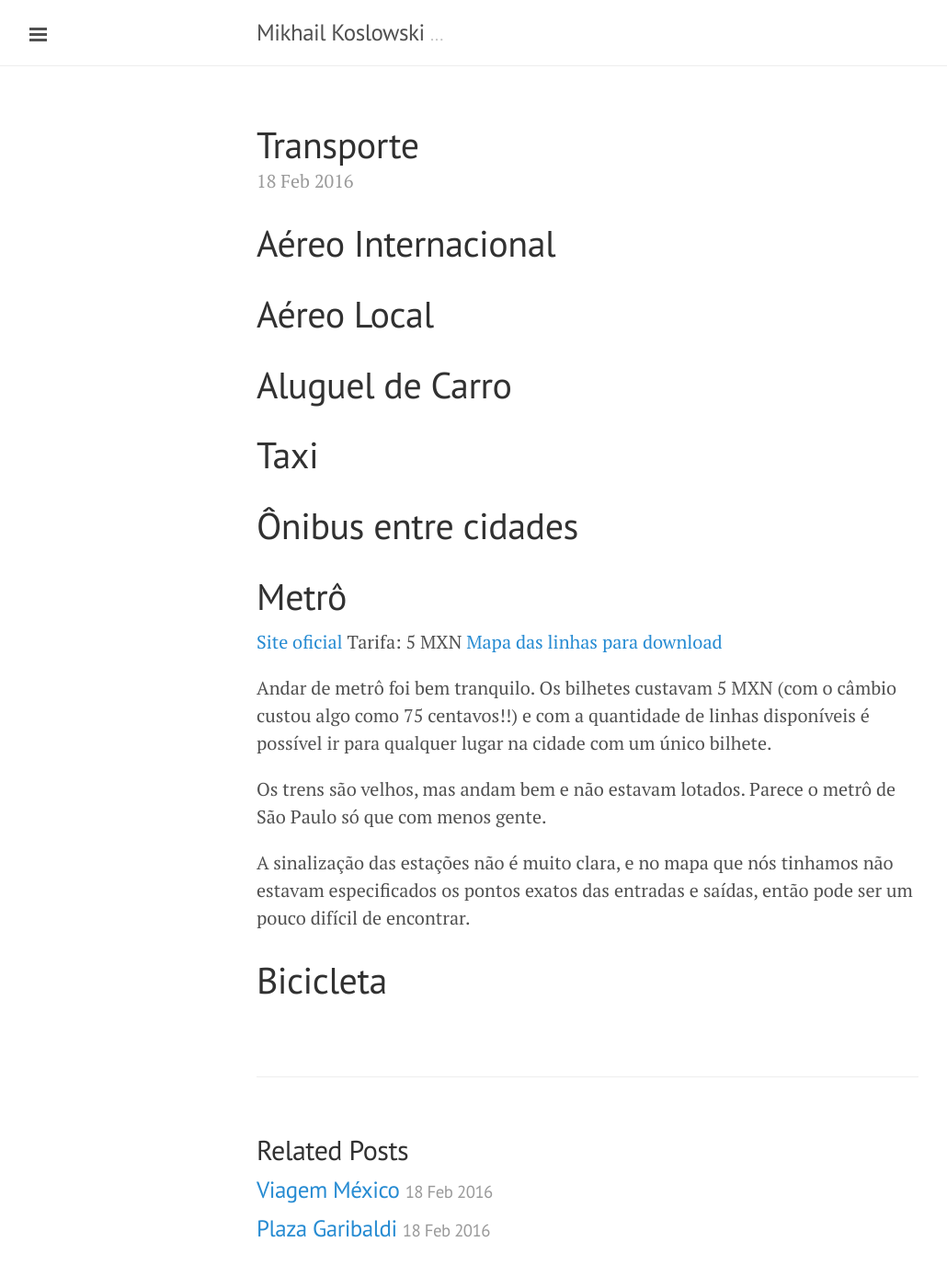
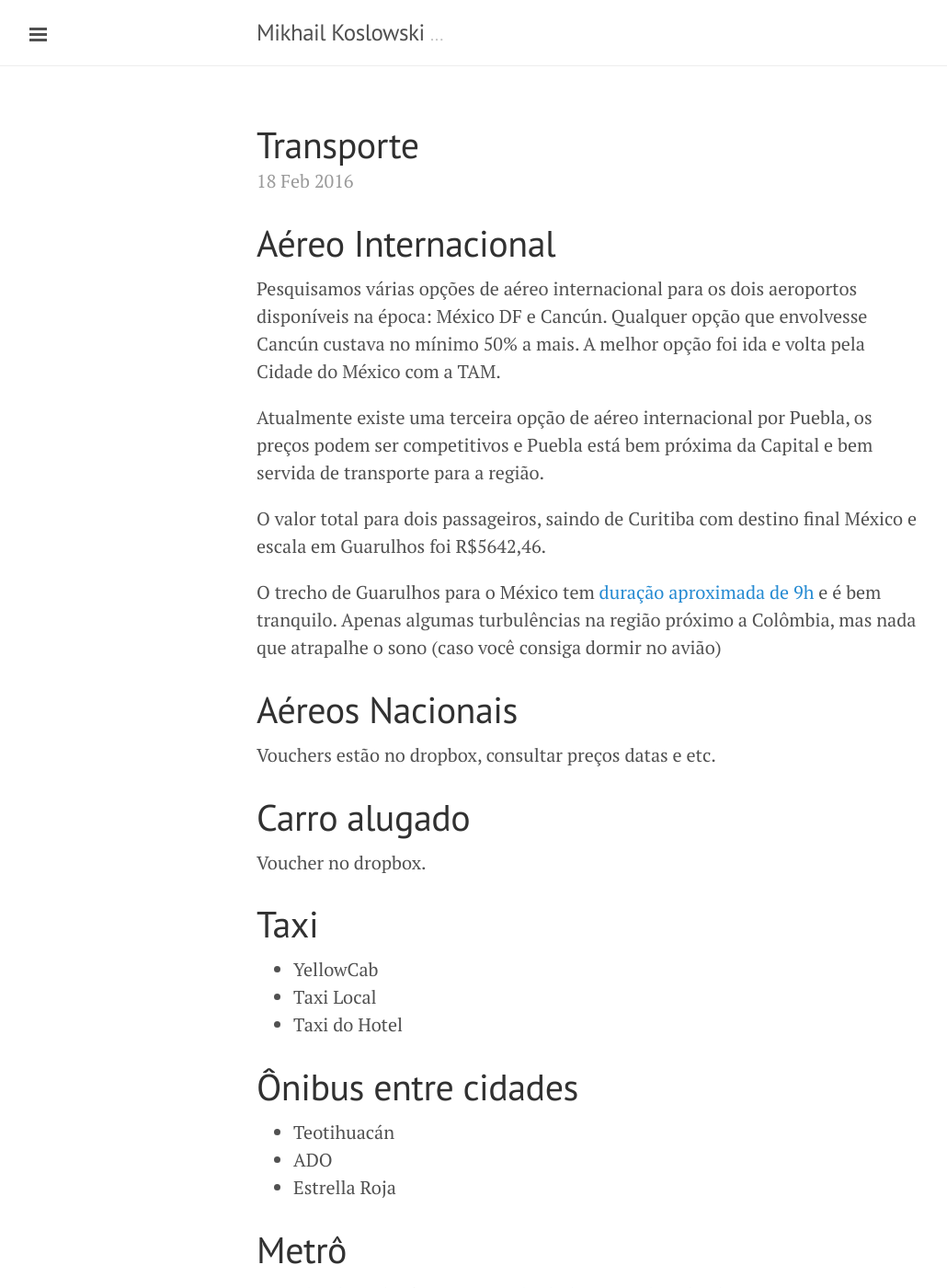
Before and after one commit to MikhailKoslowski/MikhailKoslowski.github.io, a Jekyll site: the page built from _posts/2016-02-18-transporte.markdown, in a window 1280 px wide and 1400 px high. Shown: the whole window at 92% size, without its empty margins (1-1031 px from the left). Built offline with Jekyll 4.4.1, drawn with Linux system fonts in a browser that asks for light colours; some of the changed text lies outside the part shown.

Commit message:
Post update: Transporte

```diff
--- a/_posts/2016-02-18-transporte.markdown
+++ b/_posts/2016-02-18-transporte.markdown
@@ -5,13 +5,35 @@ layout: post
 ---
 # Aéreo Internacional
 
-# Aéreo Local
+Pesquisamos várias opções de aéreo internacional para os dois aeroportos disponíveis na época: México DF e Cancún.
+Qualquer opção que envolvesse Cancún custava no mínimo 50% a mais.
+A melhor opção foi ida e volta pela Cidade do México com a TAM.
 
-# Aluguel de Carro
+Atualmente existe uma terceira opção de aéreo internacional por Puebla, os preços podem ser competitivos e Puebla está bem próxima da Capital e bem servida de transporte para a região.
+
+O valor total para dois passageiros, saindo de Curitiba com destino final México e escala em Guarulhos foi R$5642,46.
+
+O trecho de Guarulhos para o México tem [duração aproximada de 9h](https://pt.flightaware.com/live/flight/TAM8112) e é bem tranquilo. Apenas algumas turbulências na região próximo a Colômbia, mas nada que atrapalhe o sono (caso você consiga dormir no avião)
+
+# Aéreos Nacionais
+
+Vouchers estão no dropbox, consultar preços datas e etc.
+
+# Carro alugado
+
+Voucher no dropbox.
 
 # Taxi
 
+- YellowCab
+- Taxi Local
+- Taxi do Hotel
+
 # Ônibus entre cidades
+
+- Teotihuacán
+- ADO
+- Estrella Roja
 
 # Metrô
 
@@ -26,3 +48,5 @@ Os trens são velhos, mas andam bem e não estavam lotados. Parece o metrô de S
 A sinalização das estações não é muito clara, e no mapa que nós tinhamos não estavam especificados os pontos exatos das entradas e saídas, então pode ser um pouco difícil de encontrar.
 
 # Bicicleta
+
+- Mérida, não lembro o preço da hora, mas era algo como 5 Reais.
```
